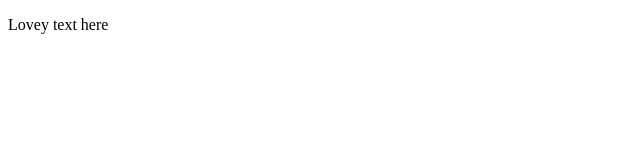
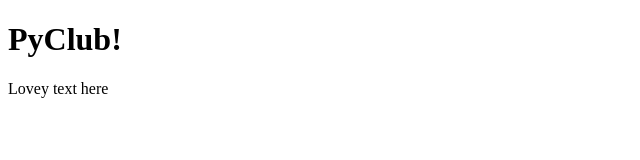
Before and after one commit to JoshuaMarkle/PyClub-Website, a plain HTML site: page index.html in a window 1280 px wide. Shown: the whole page, without its empty margins (0-640 px from the left). Drawn offline with Linux system fonts and the light colour scheme.

Commit message:
New Feature

```diff
--- a/index.html
+++ b/index.html
@@ -4,6 +4,7 @@
     <title>PyClub!</title>
   </head>
   <body>
+    <h1>PyClub!</h1>
     <p>Lovey text here</p>
   </body>
 </html>
```
